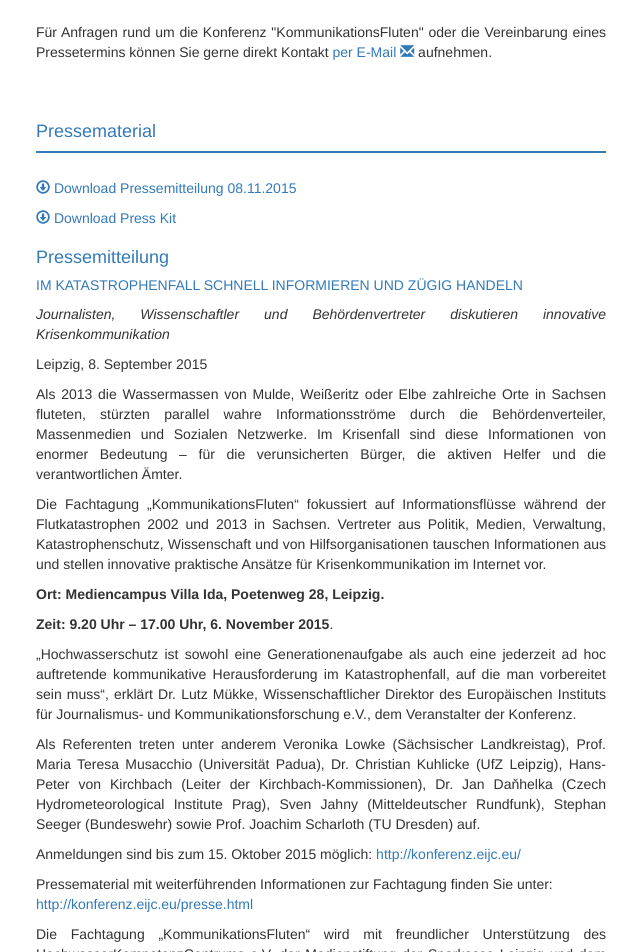
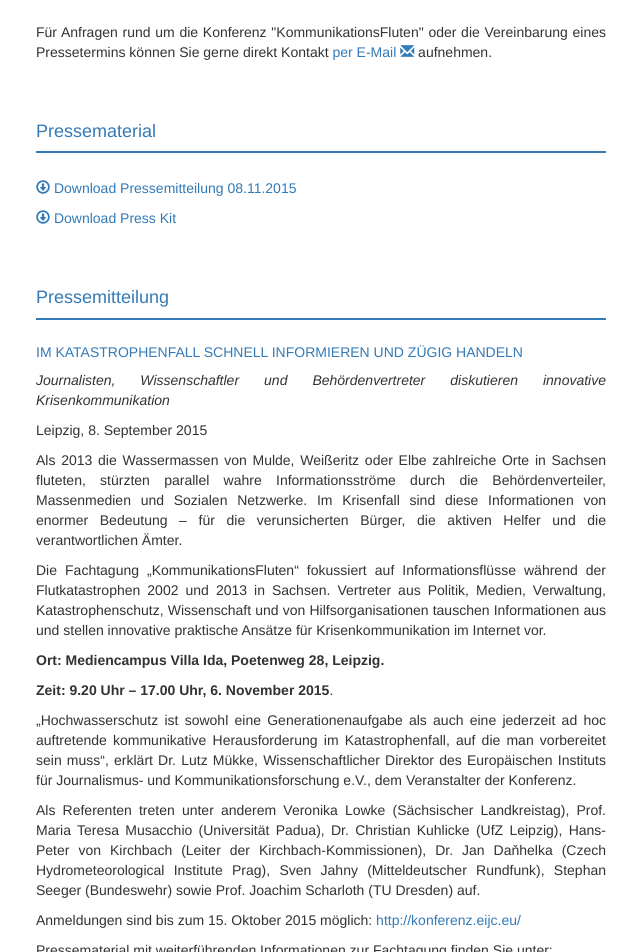
Before and after one commit to susedev/test, a Jekyll site: the page built from presse.html, in a window 1280 px wide. Shown: the part 467-1419 px from the top of the page, without its empty margins (229-869 px from the left). Built offline with Jekyll 4.4.1, drawn with Linux system fonts in a browser that asks for light colours; nearby versions of some CDN libraries.

Commit message:
Update presse.html

```diff
--- a/presse.html
+++ b/presse.html
@@ -25,9 +25,10 @@ title: Presse
 <p><a href="http://www.eijc.eu/wp-content/uploads/2015/09/PM_Tagung-KommunikationsFluten-6.11.15-EIJK.pdf" target="_blank"><span class="glyphicon glyphicon-download" aria-hidden="true"></span> Download Pressemitteilung 08.11.2015 </a></p>
 
 <p><a href="http://www.eijc.eu/wp-content/uploads/2015/09/Press-Kit-KommunikationsFluten.zip" target="_blank"><span class="glyphicon glyphicon-download" aria-hidden="true"></span> Download Press Kit </a></p>
-
+<h3>&nbsp;</h3>
 
 <h3>Pressemitteilung</h3>
+<div class="box" style="background-color: #337AB7; height:2px; margin-top:3px; margin-bottom:25px;">&nbsp;</div>
 
 <h4>Im Katastrophenfall schnell informieren und z&uuml;gig handeln</h4>
 
@@ -55,7 +56,10 @@ title: Presse
 
 <p style="text-align: justify;">Auf Ihre interessierte Teilnahme freut sich das EIJK-Team!</p>
 
-<p><strong>Kontakt:</strong></p>
+
+<p>&nbsp;</p>
+
+<h4>Kontakt:</strong></h4>
 
 <p>Dr. Lutz M&uuml;kke</p>
 
```
